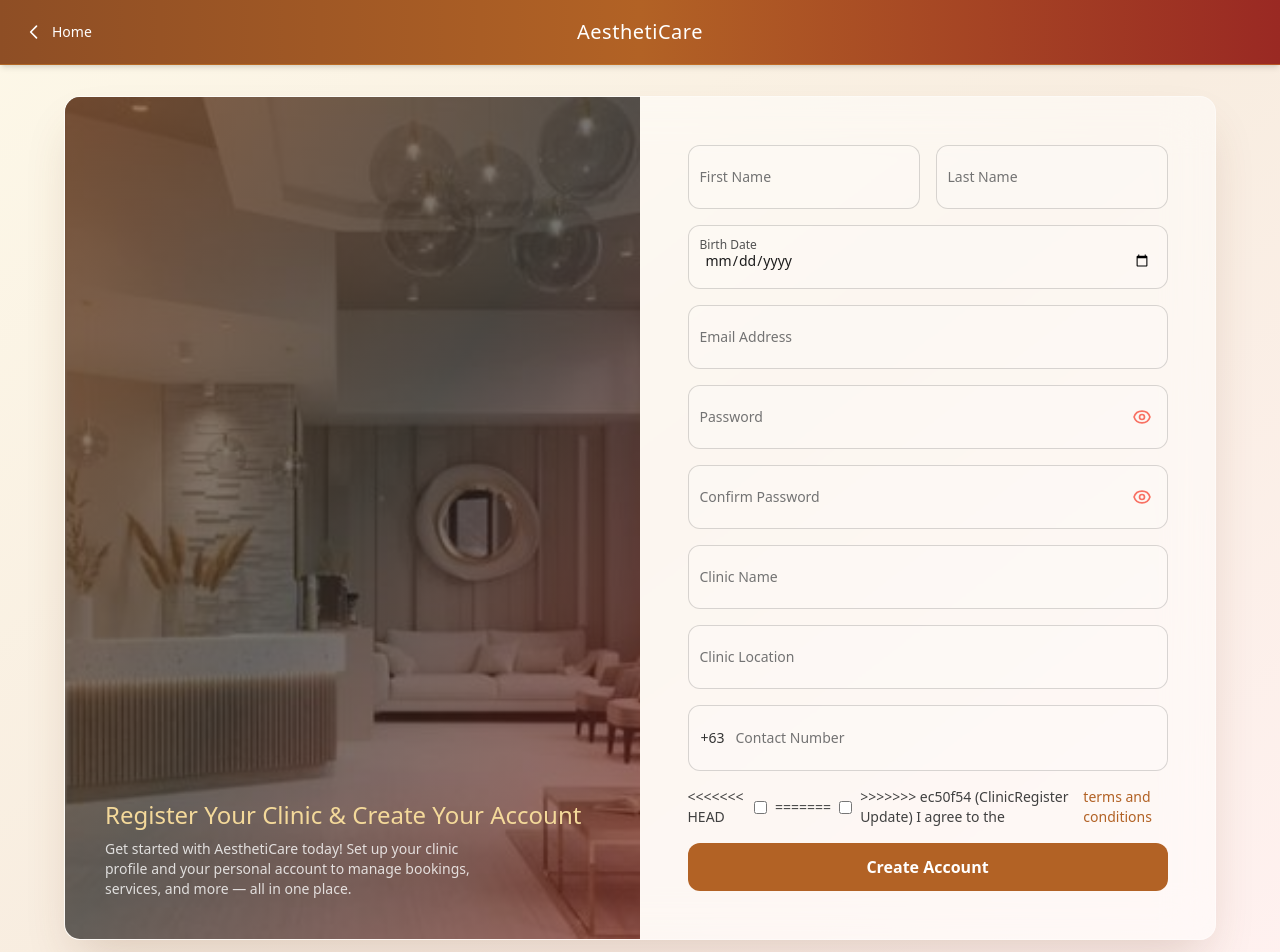
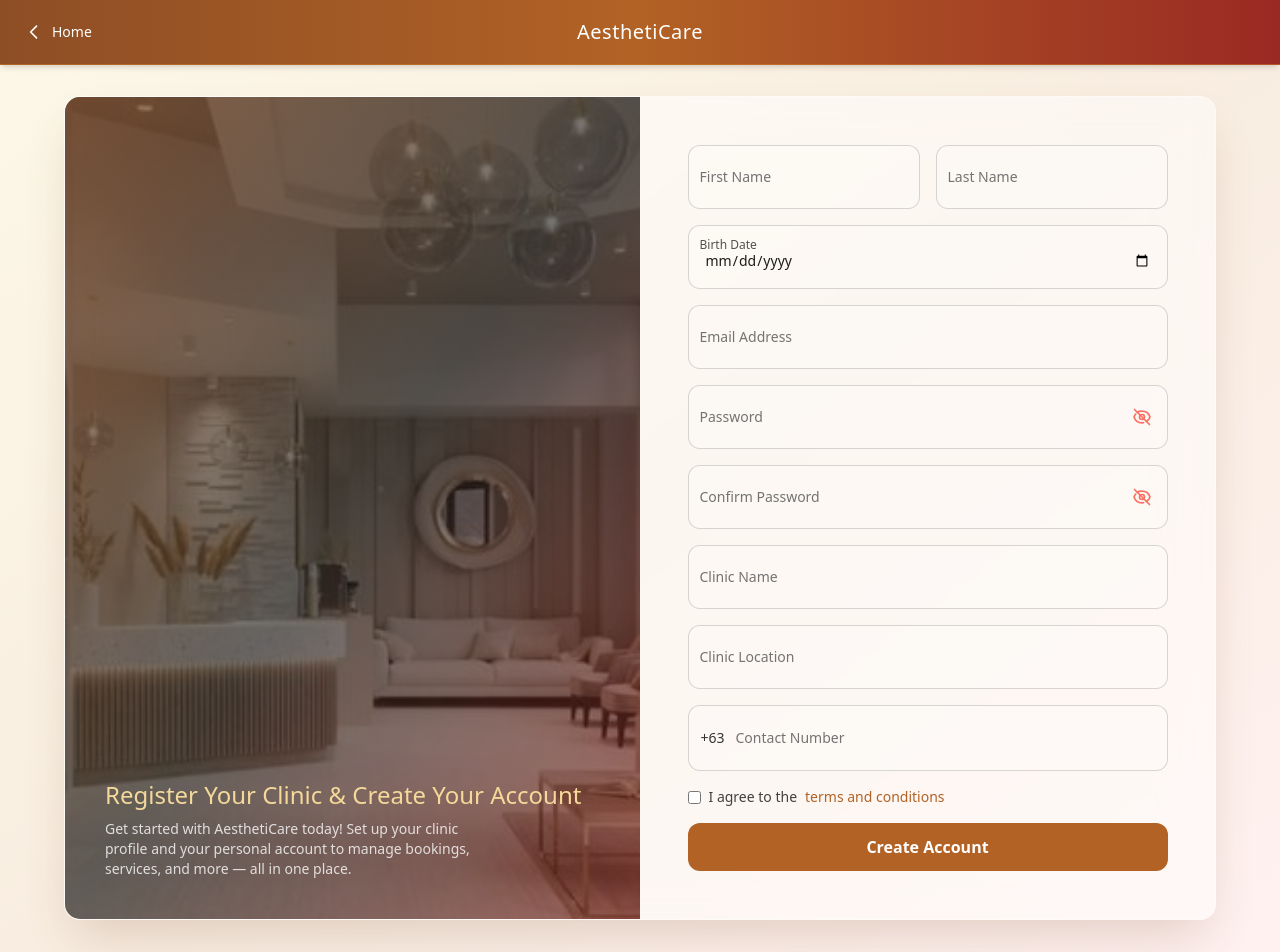
Before and after one commit to dev-page/thesis, a Vue app in the folder capstone/: page /clinic/register in a window 1280 px wide. Shown: the top 952 px of the page. Built offline with nearby package versions, Linux system fonts and the light colour scheme; no server answers.

Commit message:
anotha wan

```diff
--- a/capstone/src/views/public/RegisterClinic.vue
+++ b/capstone/src/views/public/RegisterClinic.vue
@@ -242,13 +242,13 @@
               Password
             </label>
               <button type="button" @click="togglePassword" class="absolute right-4 top-1/2 -translate-y-1/2 text-rose-500 hover:text-gold-700" tabindex="-1">
-                <svg v-if="!passwordVisible" class="w-5 h-5" fill="none" stroke="currentColor" viewBox="0 0 24 24">
+                <svg v-if="!confirmPasswordVisible" class="w-5 h-5" fill="none" stroke="currentColor" viewBox="0 0 24 24">
+                  <path stroke-linecap="round" stroke-linejoin="round" stroke-width="2" d="M13.875 18.825A10.05 10.05 0 0112 19c-4.478 0-8.268-2.943-9.543-7a9.956 9.956 0 012.1-3.592M6.18 6.18A9.956 9.956 0 0112 5c4.478 0 8.268 2.943 9.543 7a10.025 10.025 0 01-4.132 5.411M15 12a3 3 0 11-6 0 3 3 0 016 0z" />
+                  <path stroke-linecap="round" stroke-linejoin="round" stroke-width="2" d="M3 3l18 18" />
+                </svg>
+                <svg v-else class="w-5 h-5" fill="none" stroke="currentColor" viewBox="0 0 24 24">
                   <path stroke-linecap="round" stroke-linejoin="round" stroke-width="2" d="M15 12a3 3 0 11-6 0 3 3 0 016 0z" />
                   <path stroke-linecap="round" stroke-linejoin="round" stroke-width="2" d="M2.458 12C3.732 7.943 7.523 5 12 5c4.478 0 8.268 2.943 9.542 7-1.274 4.057-5.064 7-9.542 7-4.477 0-8.268-2.943-9.542-7z" />
-                </svg>
-                <svg v-else class="w-5 h-5" fill="none" stroke="currentColor" viewBox="0 0 24 24">
-                  <path stroke-linecap="round" stroke-linejoin="round" stroke-width="2" d="M13.875 18.825A10.05 10.05 0 0112 19c-4.478 0-8.268-2.943-9.543-7a9.956 9.956 0 012.1-3.592M6.18 6.18A9.956 9.956 0 0112 5c4.478 0 8.268 2.943 9.543 7a10.025 10.025 0 01-4.132 5.411M15 12a3 3 0 11-6 0 3 3 0 016 0z" />
-                  <path stroke-linecap="round" stroke-linejoin="round" stroke-width="2" d="M3 3l18 18" />
                 </svg>
               </button>
           </div>
@@ -270,12 +270,12 @@
             </label>
             <button type="button" @click="toggleConfirmPassword" class="absolute right-4 top-1/2 -translate-y-1/2 text-rose-500 hover:text-gold-700" tabindex="-1">
                 <svg v-if="!confirmPasswordVisible" class="w-5 h-5" fill="none" stroke="currentColor" viewBox="0 0 24 24">
+                  <path stroke-linecap="round" stroke-linejoin="round" stroke-width="2" d="M13.875 18.825A10.05 10.05 0 0112 19c-4.478 0-8.268-2.943-9.543-7a9.956 9.956 0 012.1-3.592M6.18 6.18A9.956 9.956 0 0112 5c4.478 0 8.268 2.943 9.543 7a10.025 10.025 0 01-4.132 5.411M15 12a3 3 0 11-6 0 3 3 0 016 0z" />
+                  <path stroke-linecap="round" stroke-linejoin="round" stroke-width="2" d="M3 3l18 18" />
+                </svg>
+                <svg v-else class="w-5 h-5" fill="none" stroke="currentColor" viewBox="0 0 24 24">
                   <path stroke-linecap="round" stroke-linejoin="round" stroke-width="2" d="M15 12a3 3 0 11-6 0 3 3 0 016 0z" />
                   <path stroke-linecap="round" stroke-linejoin="round" stroke-width="2" d="M2.458 12C3.732 7.943 7.523 5 12 5c4.478 0 8.268 2.943 9.542 7-1.274 4.057-5.064 7-9.542 7-4.477 0-8.268-2.943-9.542-7z" />
-                </svg>
-                <svg v-else class="w-5 h-5" fill="none" stroke="currentColor" viewBox="0 0 24 24">
-                  <path stroke-linecap="round" stroke-linejoin="round" stroke-width="2" d="M13.875 18.825A10.05 10.05 0 0112 19c-4.478 0-8.268-2.943-9.543-7a9.956 9.956 0 012.1-3.592M6.18 6.18A9.956 9.956 0 0112 5c4.478 0 8.268 2.943 9.543 7a10.025 10.025 0 01-4.132 5.411M15 12a3 3 0 11-6 0 3 3 0 016 0z" />
-                  <path stroke-linecap="round" stroke-linejoin="round" stroke-width="2" d="M3 3l18 18" />
                 </svg>
               </button>
           </div>
@@ -336,11 +336,7 @@
         </div>
 
         <label class="flex items-center gap-2 text-charcoal-600 text-sm">
-<<<<<<< HEAD
-            <input v-model="agreedToTerms" type="checkbox" required class="accent-gold-700" />
-=======
             <input type="checkbox" v-model="termsAccepted" required class="accent-gold-700" />
->>>>>>> ec50f54 (ClinicRegister Update)
             I agree to the <a href="#" @click.prevent="showTerms = true" class="text-gold-700 hover:underline">terms and conditions</a>
         </label>
 
```
